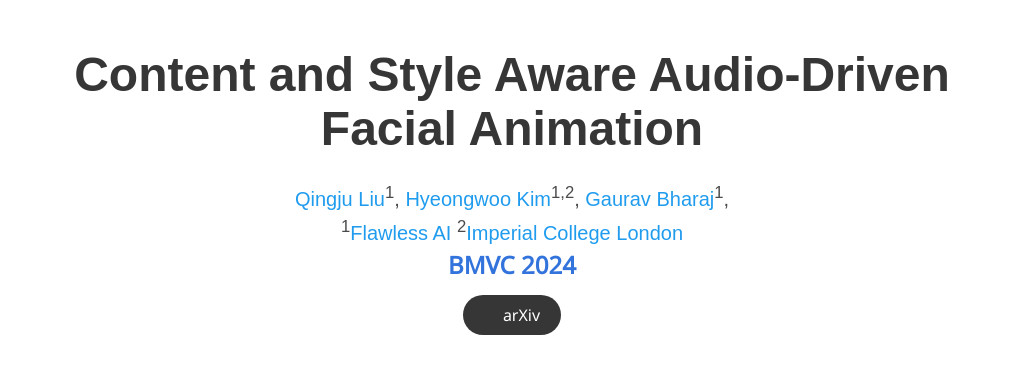
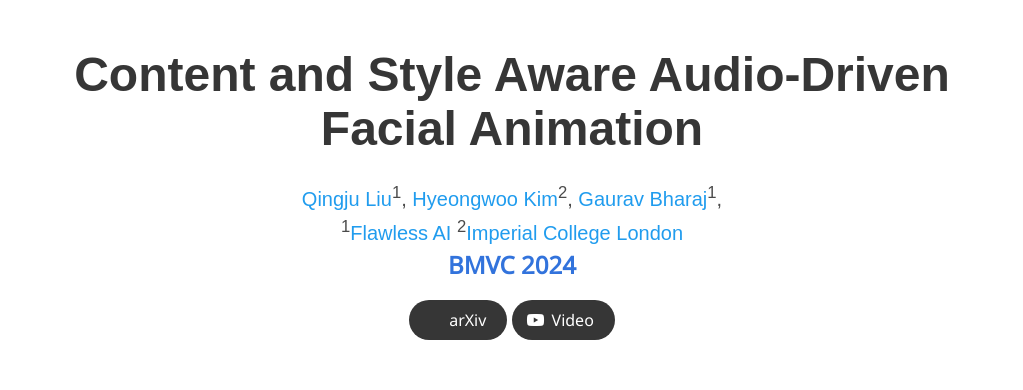
Before and after one commit to QLQL/ContentStyleAwareADFA, a plain HTML site: page index.html in a window 1280 px wide. Shown: the top 390 px of the page, without its empty margins (128-1151 px from the left). Drawn offline with nearby package versions, Linux system fonts and the light colour scheme; some icons are missing; a web font is replaced by a local one.

Commit message:
add fake video link, to be updated later

```diff
--- a/index.html
+++ b/index.html
@@ -48,16 +48,16 @@
               <span class="author-block">
                 <a href="https://sites.google.com/view/qingjuliushomepage/home">Qingju Liu</a><sup>1</sup>, </span>
               <span class="author-block">
-                <a href="https://scholar.google.com/citations?user=lDekV6IAAAAJ&hl=en">Hyeongwoo Kim</a><sup>1,2</sup>, </span>
+                <a href="https://scholar.google.com/citations?user=lDekV6IAAAAJ&hl=en">Hyeongwoo Kim</a><sup>2</sup>, </span>
               <span class="author-block">
                 <a href="https://gauravbharaj.github.io/">Gaurav Bharaj</a><sup>1</sup>, </span>
             </div>
 
             <div class="is-size-5 publication-authors">
               <span class="author-block"><sup>1</sup><a href="https://www.flawlessai.com/">Flawless AI</a></span>
-              <span class="author-block"><sup>2</sup><a href="https://www.imperial.ac.uk/">Imperial College London</span>
+              <span class="author-block"><sup>2</sup><a href="https://www.imperial.ac.uk/">Imperial College London</a></span>
             </div>
-            <h1 style="font-size:24px;font-weight:bold"><a href="https://bmvc2024.org/">BMVC 2024</h1>
+            <h1 style="font-size:24px;font-weight:bold"><a href="https://bmvc2024.org/">BMVC 2024</a></h1>
 
             <div class="column has-text-centered">
               <div class="publication-links">
@@ -71,10 +71,8 @@
                     <span>Paper</span>
                   </a>
                 </span> -->
-
-
                 <span class="link-block">
-                  <a href="https://arxiv.org/pdf/2408.07005"
+                  <a href="https://arxiv.org/abs/2408.07005"
                     class="external-link button is-normal is-rounded is-dark">
                     <span class="icon">
                       <i class="ai ai-arxiv"></i>
@@ -82,17 +80,16 @@
                     <span>arXiv</span>
                   </a>
                 </span>
-
                 <!-- Video Link. -->
-                <!-- span class="link-block">
-                  <a href="https://www.youtube.com/watch?v=drEB44IfZi0"
+                <span class="link-block">
+                  <a href="https://github.com/QLQL/ContentStyleAwareADFA/blob/master/static/videos/Demo.mp4"
                     class="external-link button is-normal is-rounded is-dark">
                     <span class="icon">
                       <i class="fab fa-youtube"></i>
                     </span>
                     <span>Video</span>
                   </a>
-                </span -->
+                </span>
 
               </div>
             </div>
```
